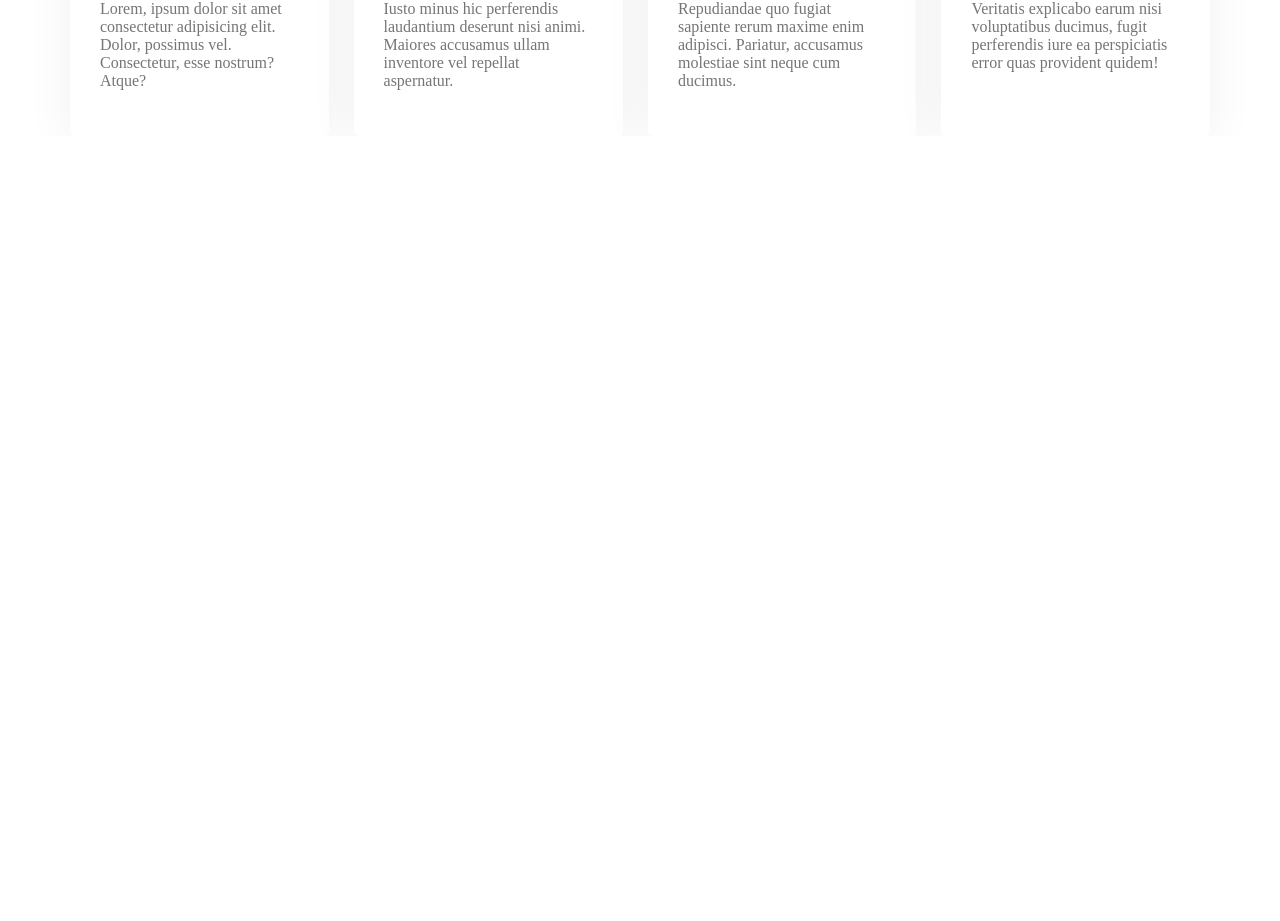
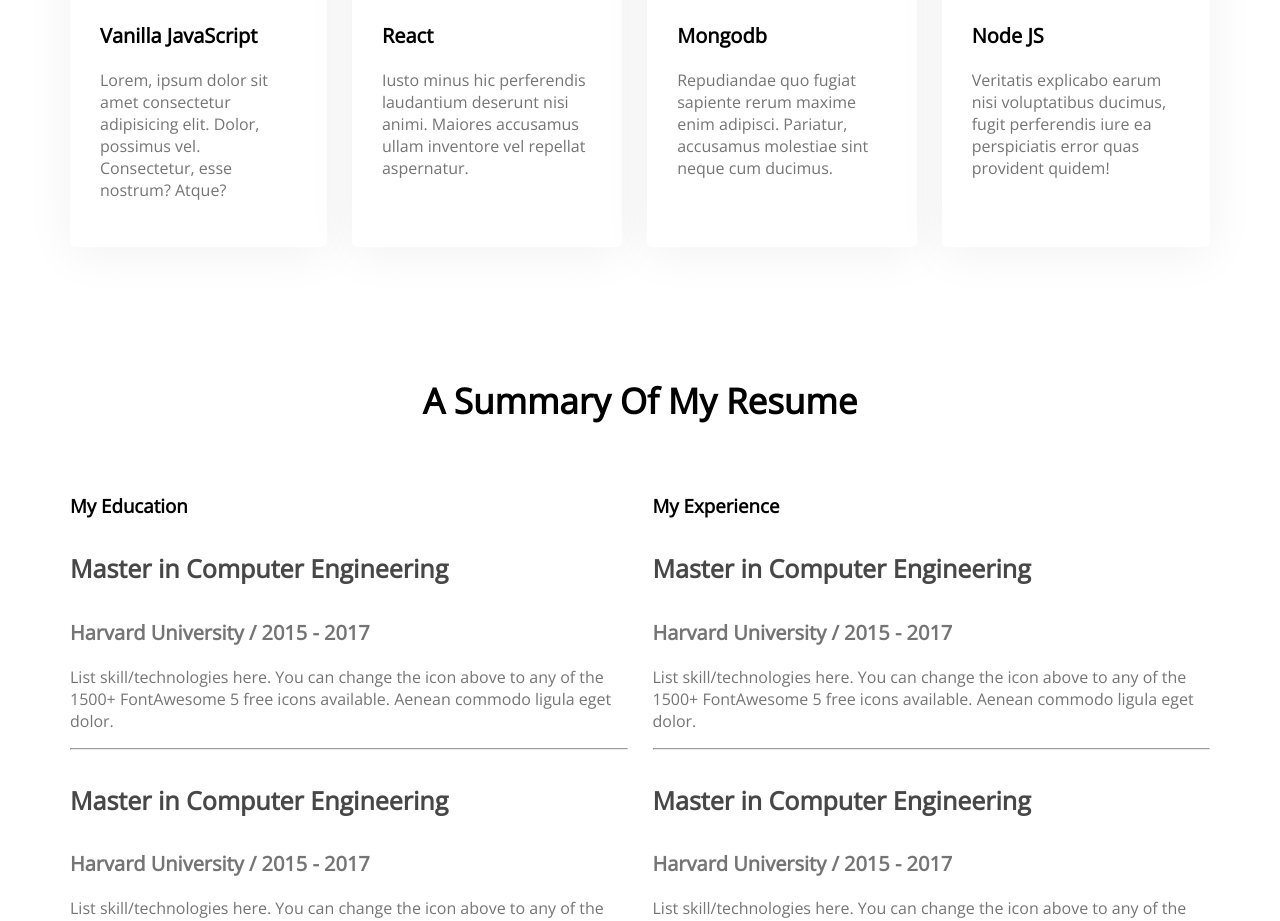
Before and after one commit to ajmainnishu/one-port-web-developer, a plain HTML site: page index.html in a window 1280 px wide. Shown: the part 1872-2793 px from the top of the page. Before the commit the page ends 2008 px from the top, so only its background shows below. Drawn offline with nearby package versions, Linux system fonts and the light colour scheme.

Commit message:
feat: Resume section added

```diff
--- a/index.html
+++ b/index.html
@@ -5,8 +5,8 @@
     <meta http-equiv="X-UA-Compatible" content="IE=edge">
     <meta name="viewport" content="width=device-width, initial-scale=1.0">
     <title>Developer Portfolio</title>
-    <!-- <link rel="preconnect" href="https://fonts.googleapis.com"><link rel="preconnect" href="https://fonts.gstatic.com" crossorigin><link href="https://fonts.googleapis.com/css2?family=Open+Sans:ital@0;1&display=swap" rel="stylesheet">
-    <script src="https://kit.fontawesome.com/d7b7563d24.js" crossorigin="anonymous"></script> -->
+    <link rel="preconnect" href="https://fonts.googleapis.com"><link rel="preconnect" href="https://fonts.gstatic.com" crossorigin><link href="https://fonts.googleapis.com/css2?family=Open+Sans:ital@0;1&display=swap" rel="stylesheet">
+    <script src="https://kit.fontawesome.com/d7b7563d24.js" crossorigin="anonymous"></script>
     <link rel="stylesheet" href="style.css">
 </head>
 <body>
@@ -26,7 +26,7 @@
                 <h2 class="banner-sub-title">Hi, I am</h2>
                 <h1 class="banner-title">Mary Hardy</h1>
                 <p class="banner-description">Shot what able cold new see hold.Friendly as an betrayed formerly he. Morning because as to society behaved moments.</p>
-                <a href="" class="btn-primary">Download CV</a>
+                <button class="btn-primary"><i class="fa-solid fa-download"></i> Download CV</button>
             </div>
 
             <div>
@@ -89,6 +89,59 @@
                 </div>
             </div>
         </section>
+
+
+
+
+        <section class="resume">
+            <h2 class="resume-title">A Summary Of My Resume</h2>
+            <div class="resume-container">
+                <div>
+                    <h3>My Education</h3>
+                    <div>
+                        <h4 class="education-subject">Master in Computer Engineering</h4>
+                        <h5 class="education-year">Harvard University / 2015 - 2017</h5>
+                        <p class="education-description">List skill/technologies here. You can change the icon above to any of the 1500+ FontAwesome 5 free icons available. Aenean commodo ligula eget dolor.</p>
+                    </div>
+                    <hr>
+                    <div>
+                        <h4 class="education-subject">Master in Computer Engineering</h4>
+                        <h5 class="education-year">Harvard University / 2015 - 2017</h5>
+                        <p class="education-description">List skill/technologies here. You can change the icon above to any of the 1500+ FontAwesome 5 free icons available. Aenean commodo ligula eget dolor.</p>
+                    </div>
+                    <hr>
+                    <div>
+                        <h4 class="education-subject">Master in Computer Engineering</h4>
+                        <h5 class="education-year">Harvard University / 2015 - 2017</h5>
+                        <p class="education-description">List skill/technologies here. You can change the icon above to any of the 1500+ FontAwesome 5 free icons available. Aenean commodo ligula eget dolor.</p>
+                    </div>
+                </div>
+                <div>
+                    <h3>My Experience</h3>
+                    <div>
+                        <h4 class="education-subject">Master in Computer Engineering</h4>
+                        <h5 class="education-year">Harvard University / 2015 - 2017</h5>
+                        <p class="education-description">List skill/technologies here. You can change the icon above to any of the 1500+ FontAwesome 5 free icons available. Aenean commodo ligula eget dolor.</p>
+                    </div>
+                    <hr>
+                    <div>
+                        <h4 class="education-subject">Master in Computer Engineering</h4>
+                        <h5 class="education-year">Harvard University / 2015 - 2017</h5>
+                        <p class="education-description">List skill/technologies here. You can change the icon above to any of the 1500+ FontAwesome 5 free icons available. Aenean commodo ligula eget dolor.</p>
+                    </div>
+                    <hr>
+                    <div>
+                        <h4 class="education-subject">Master in Computer Engineering</h4>
+                        <h5 class="education-year">Harvard University / 2015 - 2017</h5>
+                        <p class="education-description">List skill/technologies here. You can change the icon above to any of the 1500+ FontAwesome 5 free icons available. Aenean commodo ligula eget dolor.</p>
+                    </div>
+                </div>
+            </div>
+            <div class="resume-btn">
+                <button class="btn-primary"><i class="fa-solid fa-download"></i> Download CV</button>
+            </div>
+        </section>
+
     </main>
 
 
--- a/style.css
+++ b/style.css
@@ -1,6 +1,6 @@
 body {
     margin: 0;
-    /* font-family: 'Open Sans', sans-serif; */
+    font-family: 'Open Sans', sans-serif;
 }
 
 
@@ -141,3 +141,37 @@ section {
     margin-top: 30px;
     margin-bottom: 20px;
 }
+
+
+
+
+.resume-title {
+    text-align: center;
+    font-weight: 700;
+    font-size: 35px;
+    margin-bottom: 50px;
+}
+.resume-container {
+    display: flex;
+    justify-content: space-between;
+    gap: 25px;
+}
+.education-subject {
+    font-weight: 700;
+    font-size: 25px;
+    color: #474747;
+    margin-bottom: 10px;
+}
+.education-year {
+    color: #757575;
+    font-weight: 600;
+    font-size: 20px;
+    margin-bottom: 20px;
+}
+.education-description {
+    color: #757575;
+}
+.resume-btn {
+    margin-top: 50px;
+    text-align: center;
+}
```
